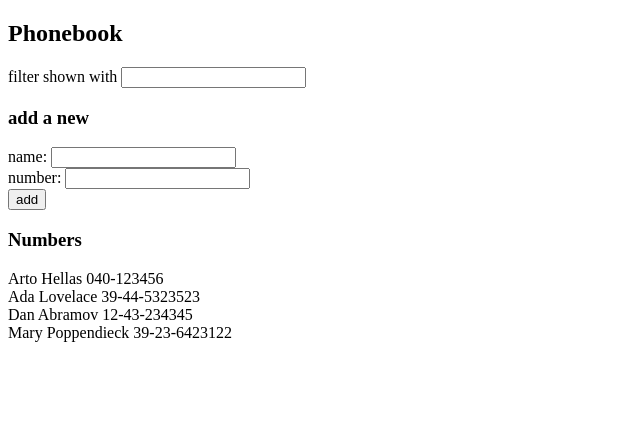
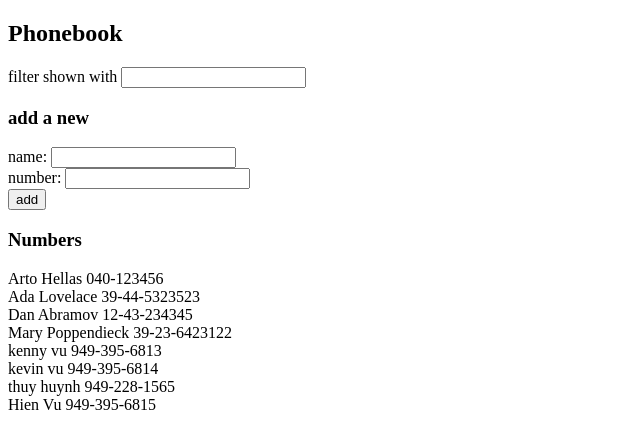
Before and after one commit to vuvu123/full-stack-open-2022, a React (Create React App) app in the folder part2/phonebook/: page / in a window 1280 px wide. Shown: the top 448 px of the page, without its empty margins (0-640 px from the left). Built offline with nearby package versions, Linux system fonts and the light colour scheme; data requests are answered from the project's data file.

Commit message:
exercise 2.15 (step 7)

```diff
--- a/part2/phonebook/db.json
+++ b/part2/phonebook/db.json
@@ -1,5 +1,5 @@
 {
-  "persons":[
+  "persons": [
     {
       "name": "Arto Hellas",
       "number": "040-123456",
@@ -19,6 +19,26 @@
       "name": "Mary Poppendieck",
       "number": "39-23-6423122",
       "id": 4
+    },
+    {
+      "name": "kenny vu",
+      "number": "949-395-6813",
+      "id": 5
+    },
+    {
+      "name": "kevin vu",
+      "number": "949-395-6814",
+      "id": 6
+    },
+    {
+      "name": "thuy huynh",
+      "number": "949-228-1565",
+      "id": 7
+    },
+    {
+      "name": "Hien Vu",
+      "number": "949-395-6815",
+      "id": 8
     }
   ]
 }
--- a/part2/phonebook/src/App.js
+++ b/part2/phonebook/src/App.js
@@ -51,12 +51,15 @@ const App = () => {
     }
     const newPerson = {
       name: newName,
-      number: newNumber,
-      id: persons.length + 1
+      number: newNumber
     }
-    setPersons(persons.concat(newPerson))
-    setNewName('')
-    setNewNumber('')
+    axios
+      .post('http://localhost:3001/persons', newPerson)
+      .then(response => {
+        setPersons(persons.concat(response.data))
+        setNewName('')
+        setNewNumber('')
+      })
   }
 
   const personsToShow = showAllPersons
```
Also changed, not shown: part2/phonebook/services/persons.js (added).
